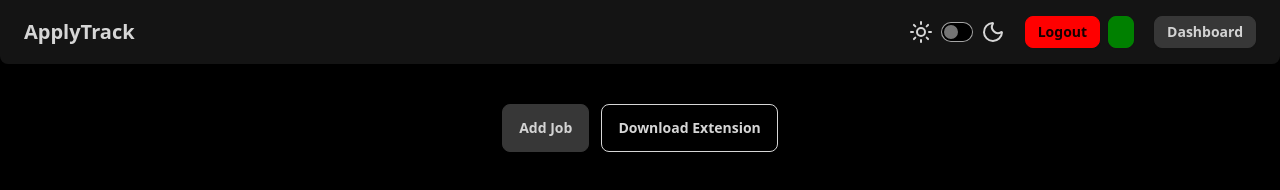
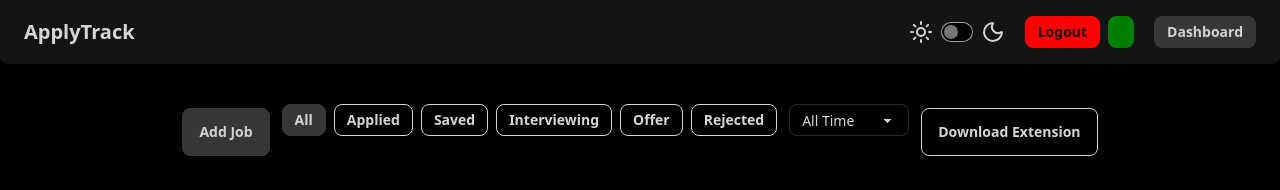
Before and after one commit to AdeibArief/APPLYTRACK, a React (Vite) app in the folder frontend/: page / in a window 1280 px wide. Shown: the top 190 px of the page. Built offline with nearby package versions, Linux system fonts and the light colour scheme; no server answers; sample sign-in values are in the browser's storage.

Commit message:
filter test

```diff
--- a/frontend/src/pages/Dashboard.jsx
+++ b/frontend/src/pages/Dashboard.jsx
@@ -14,9 +14,10 @@
   const [dateFilter, setDateFilter] = useState("All Time");
   const [editJob, setEditJob] = useState(null);
 
-  const filteredJobs = jobs.filter(job => {
+  const filteredJobs = jobs.filter((job) => {
     // Status filter
-  const statusMatch = statusFilter === "All" ? true : job.status === statusFilter;
+    const statusMatch =
+      statusFilter === "All" ? true : job.status === statusFilter;
 
     // Date filter
     const now = new Date();
@@ -29,7 +30,9 @@
       const weekAgo = new Date(now - 7 * 24 * 60 * 60 * 1000);
       dateMatch = jobDate >= weekAgo;
     } else if (dateFilter === "This Month") {
-    dateMatch = jobDate.getMonth() === now.getMonth() && jobDate.getFullYear() === now.getFullYear();
+      dateMatch =
+        jobDate.getMonth() === now.getMonth() &&
+        jobDate.getFullYear() === now.getFullYear();
     }
 
     return statusMatch && dateMatch;
@@ -57,6 +60,41 @@
               >
                 Add Job
               </button>
+
+              {/* Filters */}
+              <div className="flex flex-wrap gap-3 mb-6">
+                {/* Status Filter */}
+                <div className="flex gap-2 flex-wrap">
+                  {[
+                    "All",
+                    "Applied",
+                    "Saved",
+                    "Interviewing",
+                    "Offer",
+                    "Rejected",
+                  ].map((status) => (
+                    <button
+                      key={status}
+                      className={`btn btn-sm ${statusFilter === status ? "btn-primary" : "btn-outline"}`}
+                      onClick={() => setStatusFilter(status)}
+                    >
+                      {status}
+                    </button>
+                  ))}
+                </div>
+
+                {/* Date Filter */}
+                <select
+                  className="select select-bordered select-sm"
+                  value={dateFilter}
+                  onChange={(e) => setDateFilter(e.target.value)}
+                >
+                  <option value="All Time">All Time</option>
+                  <option value="Today">Today</option>
+                  <option value="This Week">This Week</option>
+                  <option value="This Month">This Month</option>
+                </select>
+              </div>
 
               <a
                 href="https://chrome.google.com/webstore"
```
Lines whose indentation alone changed are shown as unchanged.
